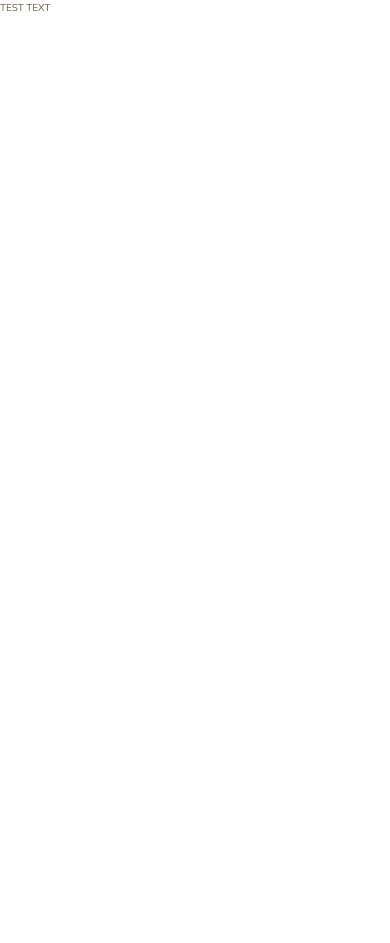
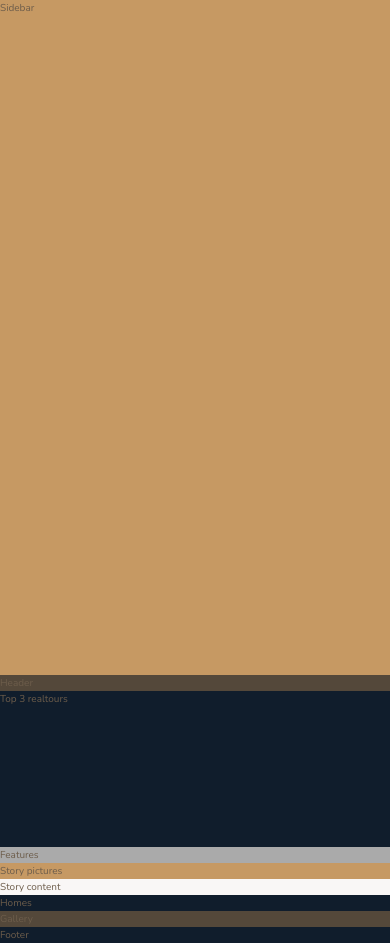
Before and after one commit to goran-nedelkovski/Nexter, a website: page index.html in a window 390 px wide. Before the commit the page ends 844 px from the top, so only its background shows below. Drawn offline with nearby package versions, Linux system fonts and the light colour scheme.

Commit message:
[lecture 106]-Building the overall layout (Part 1) [on body.container display:grid, grid-template-rows: 80vh(relative unit for responsivnes) 40vw(relative unit 40% of vw when decrease/ increase the viewport width) min-content(row's height = content's height)]

```diff
--- a/index.html
+++ b/index.html
@@ -11,7 +11,42 @@
 
         <title>nexter &mdash; your home, your freedom</title>
     </head>
+    <!--Grid container is body with class='container', and all parts(modules) of the layouts will be his childs-->
     <body class="container">
-        TEST TEXT
+        <div class="sidebar">
+            Sidebar
+        </div>
+
+        <header class="header">
+            Header
+        </header>
+
+        <div class="realtours">
+            Top 3 realtours
+        </div>
+
+        <section class="features">
+            Features
+        </section>
+<!--these 2 divs are without the parent story block, because we want to be a grid items-->
+        <div class="story__pictures">
+            Story pictures
+        </div>
+
+        <div class="story__content">
+            Story content
+        </div>
+
+        <section class="homes">
+            Homes
+        </section>
+
+        <section class="gallery">
+            Gallery
+        </section>
+
+        <footer class="footer">
+            Footer
+        </footer>
     </body>
 </html>
--- a/sass/_base.scss
+++ b/sass/_base.scss
@@ -30,5 +30,8 @@ body {
     color: $color-grey-dark-2;
     font-weight: 300;
     line-height: 1.6;
-
 }
+.container {
+    display: grid;
+    grid-template-rows: 80vh min-content 40vw repeat(3,min-content);                  // min-content or auto (it's same, that means that the row is addapted to the content when increase/decrease the viewport)
+}
--- a/sass/_features.scss
+++ b/sass/_features.scss
@@ -0,0 +1,3 @@
+.features {
+    background-color: $color-grey-light-2;
+}
--- a/sass/_footer.scss
+++ b/sass/_footer.scss
@@ -0,0 +1,3 @@
+.footer {
+    background-color: $color-secondary;
+}
--- a/sass/_gallery.scss
+++ b/sass/_gallery.scss
@@ -0,0 +1,3 @@
+.gallery {
+    background-color: $color-grey-dark-1;
+}
--- a/sass/_header.scss
+++ b/sass/_header.scss
@@ -0,0 +1,3 @@
+.header {
+    background-color: $color-grey-dark-1;
+}
--- a/sass/_homes.scss
+++ b/sass/_homes.scss
@@ -0,0 +1,3 @@
+.homes {
+    background-color: $color-secondary;
+}
--- a/sass/_realtors.scss
+++ b/sass/_realtors.scss
@@ -0,0 +1,3 @@
+.realtours {
+    background-color: $color-secondary;
+}
--- a/sass/_sidebar.scss
+++ b/sass/_sidebar.scss
@@ -0,0 +1,3 @@
+.sidebar {
+    background-color: $color-primary;
+}
--- a/sass/_story.scss
+++ b/sass/_story.scss
@@ -0,0 +1,9 @@
+.story {
+
+    &__pictures {
+        background-color: $color-primary;
+    }
+    &__content {
+        background-color: $color-grey-light-1;
+    }
+}
```
Also changed, not shown: css/style.css.
